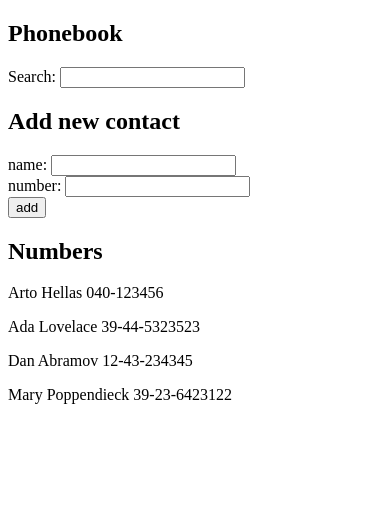
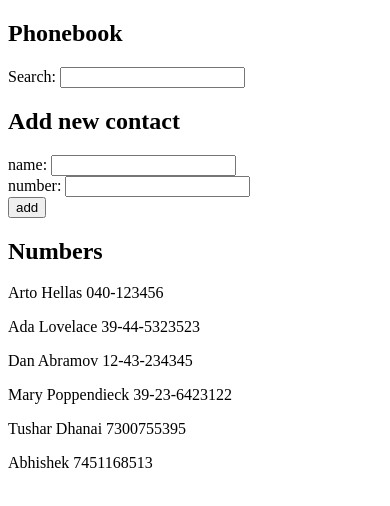
Before and after one commit to TusharDhanai/fullstack, a React (Create React App) app in the folder part2/phonebook/: page / in a window 390 px wide. Shown: the top 506 px of the page. Built offline with nearby package versions, Linux system fonts and the light colour scheme; data requests are answered from the project's data file.

Commit message:
phonebook, step 7.

```diff
--- a/part2/phonebook/db.json
+++ b/part2/phonebook/db.json
@@ -1,5 +1,5 @@
 {
-  "persons":[
+  "persons": [
     {
       "name": "Arto Hellas",
       "number": "040-123456",
@@ -19,6 +19,16 @@
       "name": "Mary Poppendieck",
       "number": "39-23-6423122",
       "id": 4
+    },
+    {
+      "name": "Tushar Dhanai",
+      "number": "7300755395",
+      "id": 5
+    },
+    {
+      "name": "Abhishek",
+      "number": "7451168513",
+      "id": 6
     }
   ]
 }
--- a/part2/phonebook/src/App.js
+++ b/part2/phonebook/src/App.js
@@ -55,12 +55,21 @@ const App = () => {
             return;
         }
 
-        setPersons(persons.concat({name: newName,number: newNumber,id: persons.length + 1}))
+        const contactData = {
+            name: newName,
+            number: newNumber
+        }
+
+        axios
+            .post('http://localhost:3001/persons',contactData)
+            .then(response => {
+                setPersons(persons.concat(response.data))
+            })
     }
 
     useEffect(()=>{
         axios
-        .get('http://localhost:2000/persons')
+        .get('http://localhost:3001/persons')
         .then(response => {
             setPersons(response.data)
         })
```
